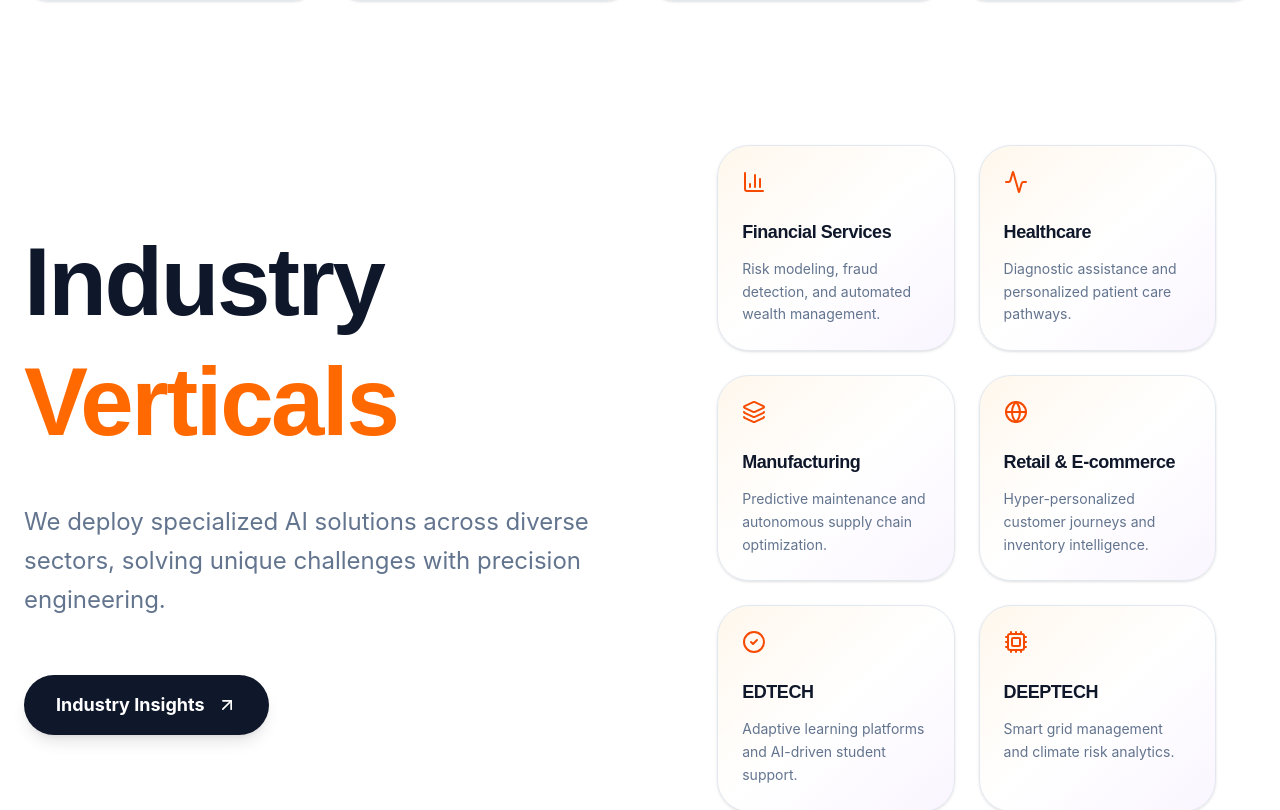
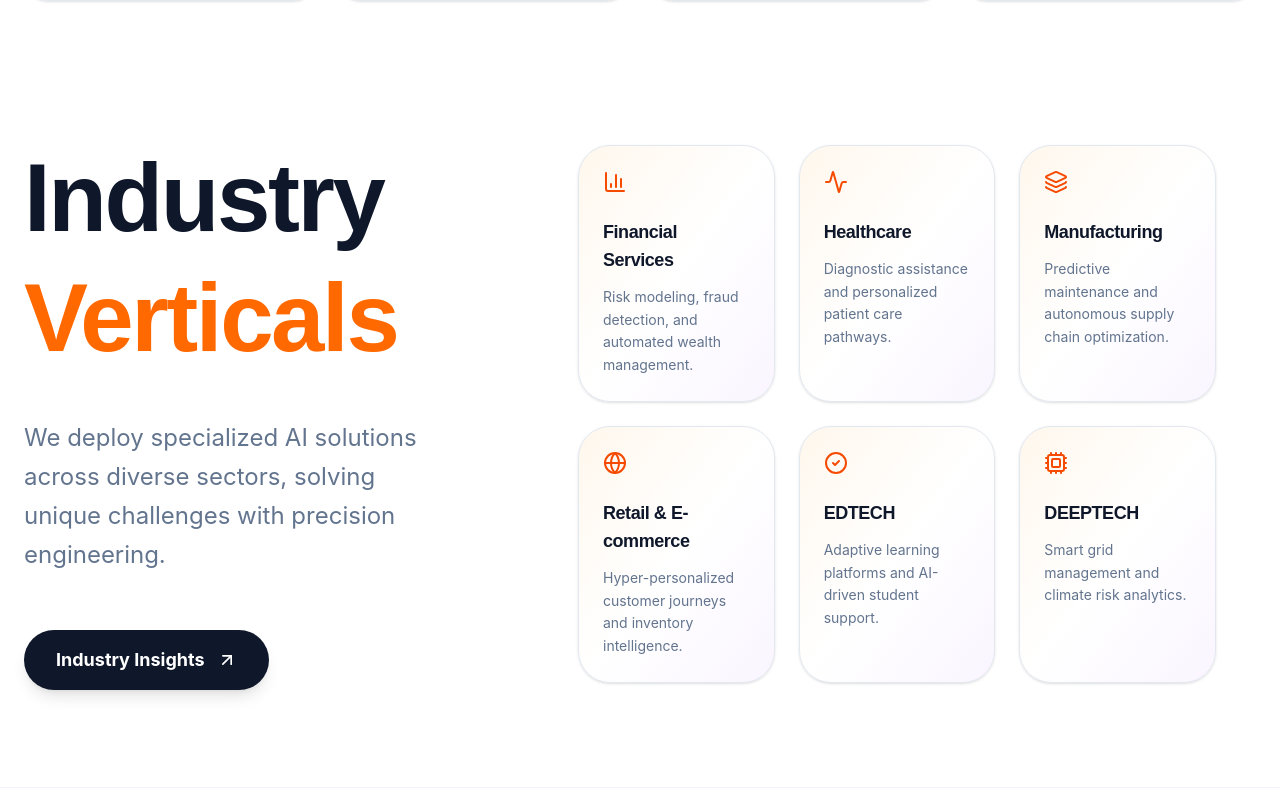
Before and after one commit to Amitkr77/AI-Expert-Labs, a React (Vite) app: page / in a window 1280 px wide. Shown: the part 2721-3531 px from the top of the page. Built offline with nearby package versions, Linux system fonts and the light colour scheme.

Commit message:
update code

```diff
--- a/src/App.tsx
+++ b/src/App.tsx
@@ -576,7 +576,7 @@ const Industries = () => {
 </div>
 
           {/* RIGHT */}
-          <div className="lg:w-1/2 p-10 grid sm:grid-cols-2 gap-6">
+          <div className="lg:w-4/5 p-10 grid sm:grid-cols-2 lg:grid-cols-3 gap-6">
 
             {industries.map((ind, i) => (
 
```
